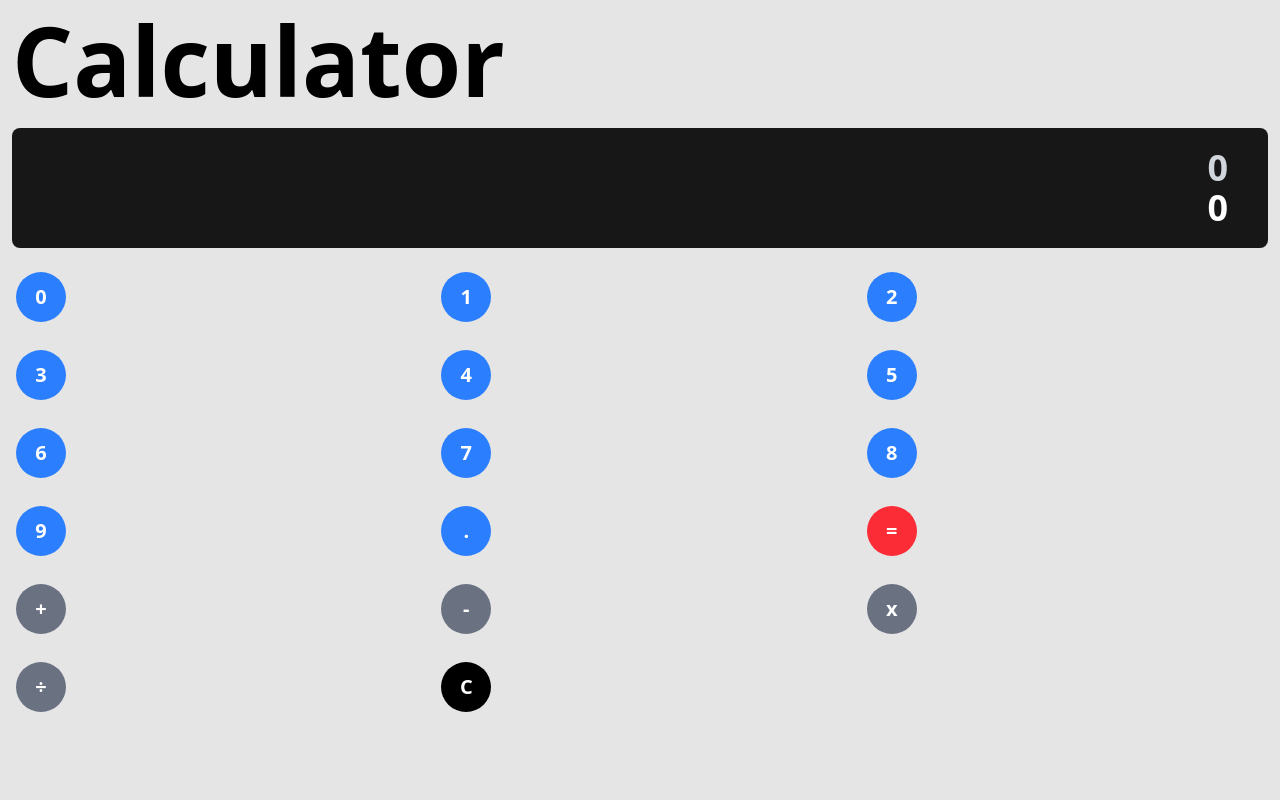
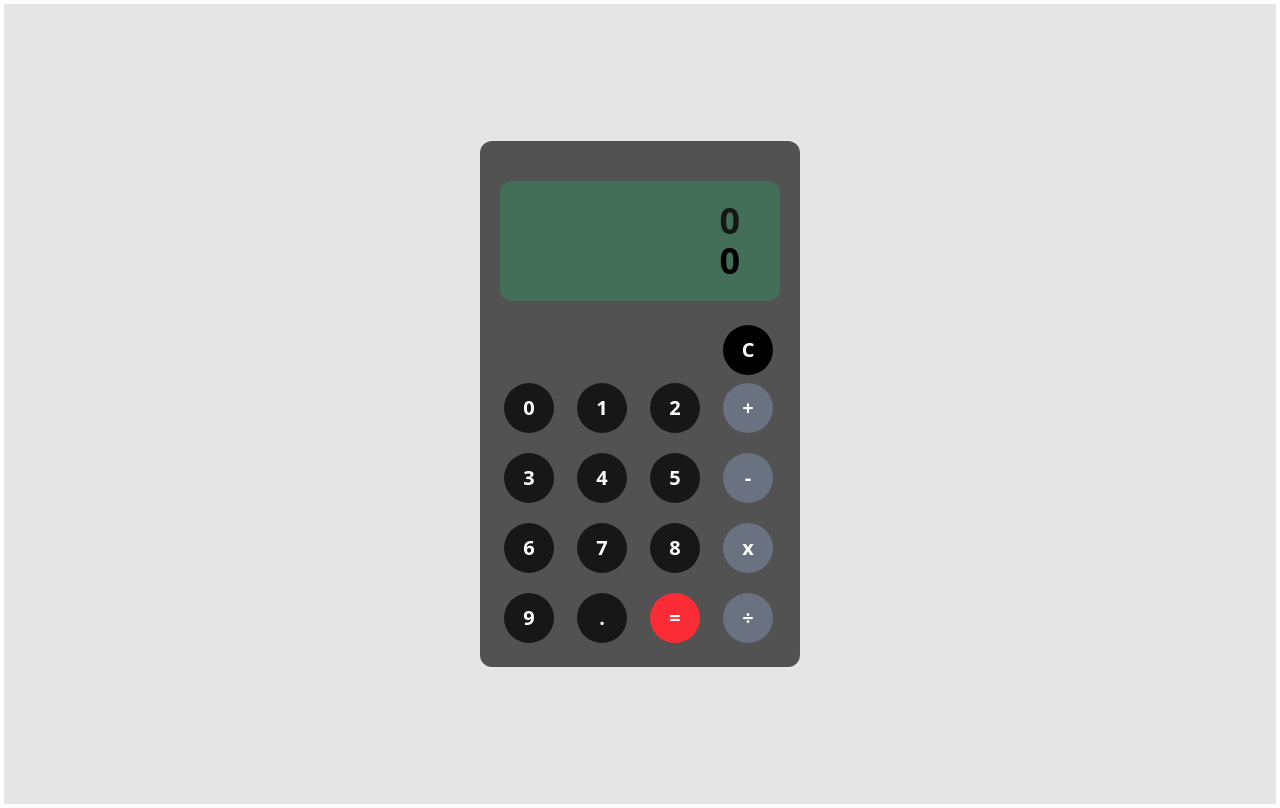
Before and after one commit to jackkershaw/calculator, a React (Vite) app: page / in a window 1280 px wide. Built offline with nearby package versions, Linux system fonts and the light colour scheme.

Commit message:
improving design to be more dieter rams

```diff
--- a/src/App.tsx
+++ b/src/App.tsx
@@ -68,136 +68,137 @@ function App() {
   };
 
   return (
-    <div className="p-3 bg-neutral-200 min-h-screen">
-      <h1 className="text-8xl font-bold">Calculator</h1>
-      <div>
-        <span className="bg-neutral-900 text-white text-4xl font-bold p-10 my-5 rounded-lg w-full h-30 block flex flex-col justify-center text-right">
-          <span id="display" className="text-gray-300">
+    <div className="p-3 m-1 bg-neutral-200 min-h-screen flex flex-col items-center justify-center">
+      <div className="w-80 bg-neutral-600 p-5 rounded-xl">
+        <div className="bg-green-400/20 text-4xl font-bold p-10 my-5 rounded-xl w-full h-30 flex flex-col justify-center text-right">
+          <span id="display" className="text-neutral-900">
             {input}
           </span>
           <span id="output">{output}</span>
-        </span>
         </div>
-      <div className="grid-cols-3 grid gap-5">
+        <div className="grid grid-cols-4 gap-3">
+          <button
+            id="clear"
+            className="bg-black hover:bg-neutral-900 col-start-4"
+            onClick={clearInput}
+          >
+            C
+          </button>
+        </div>
+        <div className="grid-cols-4 grid gap-3">
+          <div className="col-span-3 grid-cols-3 grid gap-3">
             <button
               id="zero"
               onClick={addZero}
-          className="bg-blue-500 text-white text-4xl font-bold p-3 rounded-lg"
+              className="bg-neutral-900 "
             >
               0
             </button>
             <button
               id="one"
               onClick={() => addNumber("1")}
-          className="bg-blue-500 text-white text-4xl font-bold p-3 rounded-lg"
+              className="bg-neutral-900 "
             >
               1
             </button>
             <button
               id="two"
               onClick={() => addNumber("2")}
-          className="bg-blue-500 text-white text-4xl font-bold p-3 rounded-lg"
+              className="bg-neutral-900 "
             >
               2
             </button>
             <button
               id="three"
               onClick={() => addNumber("3")}
-          className="bg-blue-500 text-white text-4xl font-bold p-3 rounded-lg"
+              className="bg-neutral-900 "
             >
               3
             </button>
             <button
               id="four"
               onClick={() => addNumber("4")}
-          className="bg-blue-500 text-white text-4xl font-bold p-3 rounded-lg"
+              className="bg-neutral-900 "
             >
               4
             </button>
             <button
               id="five"
               onClick={() => addNumber("5")}
-          className="bg-blue-500 text-white text-4xl font-bold p-3 rounded-lg"
+              className="bg-neutral-900 "
             >
               5
             </button>
             <button
               onClick={() => addNumber("6")}
               id="six"
-          className="bg-blue-500 text-white text-4xl font-bold p-3 rounded-lg"
+              className="bg-neutral-900 "
             >
               6
             </button>
             <button
               onClick={() => addNumber("7")}
               id="seven"
-          className="bg-blue-500 text-white text-4xl font-bold p-3 rounded-lg"
+              className="bg-neutral-900 "
             >
               7
             </button>
             <button
               id="eight"
               onClick={() => addNumber("8")}
-          className="bg-blue-500 text-white text-4xl font-bold p-3 rounded-lg"
+              className="bg-neutral-900 "
             >
               8
             </button>
             <button
               id="nine"
               onClick={() => addNumber("9")}
-          className="bg-blue-500 text-white text-4xl font-bold p-3 rounded-lg"
+              className="bg-neutral-900 "
             >
               9
             </button>
             <button
               id="decimal"
               onClick={addDecimal}
-          className="bg-blue-500 text-white text-4xl font-bold p-3 rounded-lg"
+              className="bg-neutral-900 "
             >
               .
             </button>
-        <button
-          id="equals"
-          onClick={calc}
-          className="bg-red-500 text-white text-4xl font-bold p-3 rounded-lg"
-        >
+            <button id="equals" onClick={calc} className="bg-red-500 ">
               =
             </button>
+          </div>
+          <div className="flex-col flex gap-3">
             <button
               id="add"
               onClick={() => addOperator("+")}
-          className="bg-gray-500 text-white text-4xl font-bold p-3 rounded-lg"
+              className="bg-gray-500 "
             >
               +
             </button>
             <button
               id="subtract"
               onClick={() => addOperator("-")}
-          className="bg-gray-500 text-white text-4xl font-bold p-3 rounded-lg"
+              className="bg-gray-500 "
             >
               -
             </button>
             <button
               id="multiply"
               onClick={() => addOperator("*")}
-          className="bg-gray-500 text-white text-4xl font-bold p-3 rounded-lg"
+              className="bg-gray-500 "
             >
               x
             </button>
             <button
               id="divide"
               onClick={() => addOperator("/")}
-          className="bg-gray-500 text-white text-4xl font-bold p-3 rounded-lg"
+              className="bg-gray-500 "
             >
               ÷
             </button>
-        <button
-          id="clear"
-          className="bg-black text-white text-4xl font-bold p-3 rounded-lg hover:bg-neutral-900"
-          onClick={clearInput}
-        >
-          C
-        </button>
+          </div>
+        </div>
       </div>
     </div>
   );
```
Lines whose indentation alone changed are shown as unchanged.
